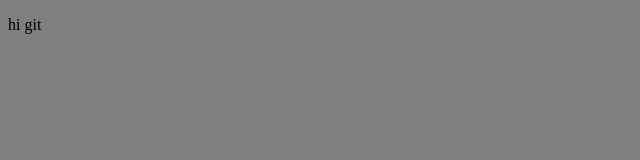
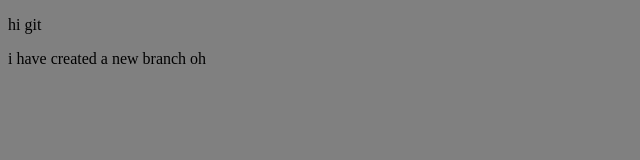
Before and after one commit to LizKa2091/test, a plain HTML site: page index.html in a window 1280 px wide. Shown: the whole page, without its empty margins (0-640 px from the left). Drawn offline with Linux system fonts and the light colour scheme.

Commit message:
updated with emergency fix

```diff
--- a/index.html
+++ b/index.html
@@ -8,5 +8,6 @@
 </head>
 <body>
     <p>hi git</p>
+    <p>i have created a new branch oh</p>
 </body>
 </html>
```
